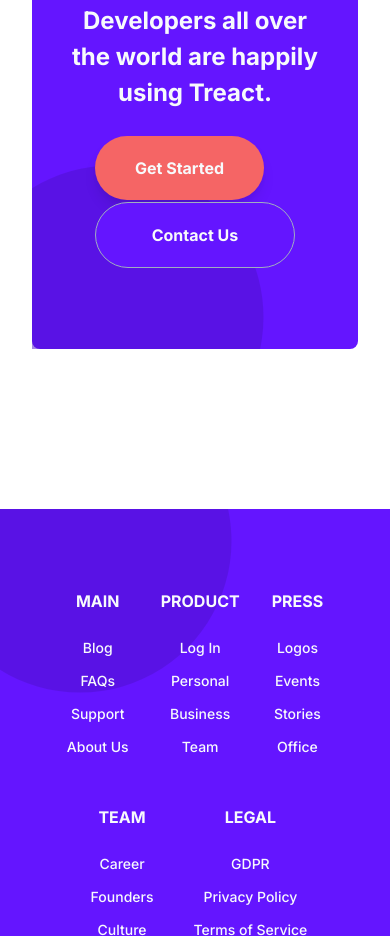
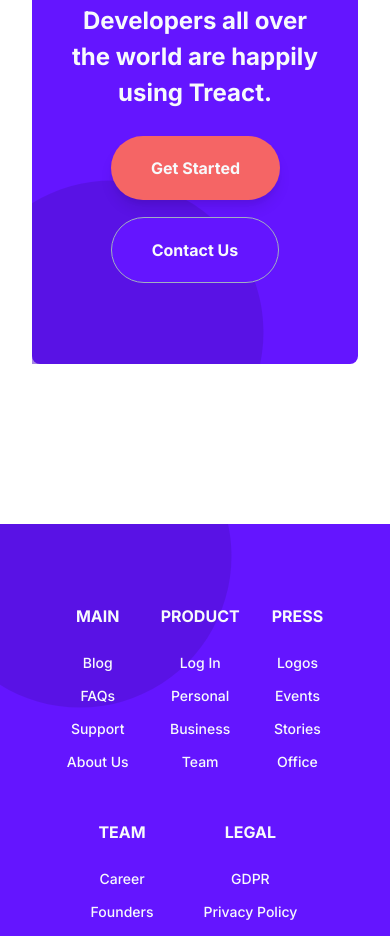
Before and after one commit to gnwandoff-ops/treact-final-project, a plain HTML site: page index.html in a window 390 px wide. Shown: the part 9627-10563 px from the top of the page. Drawn offline with Linux system fonts and the light colour scheme.

```diff
--- a/style.css
+++ b/style.css
@@ -1492,11 +1492,17 @@ MOBILE RESPONSIVENESS ↓
     .start__container {
         padding: 80px 0;
     }
-        .start__title {
+    .start__title {
         font-size: 24px;
     }
     .start__buttons {
         flex-direction: column;
+    }
+    .start__button:nth-child(1) {
+        margin-right: 0;
+    }
+        .start__button:nth-child(2) {
+        margin-top: 16px;
     }
     .footer__columns {
         justify-content: center;
```
